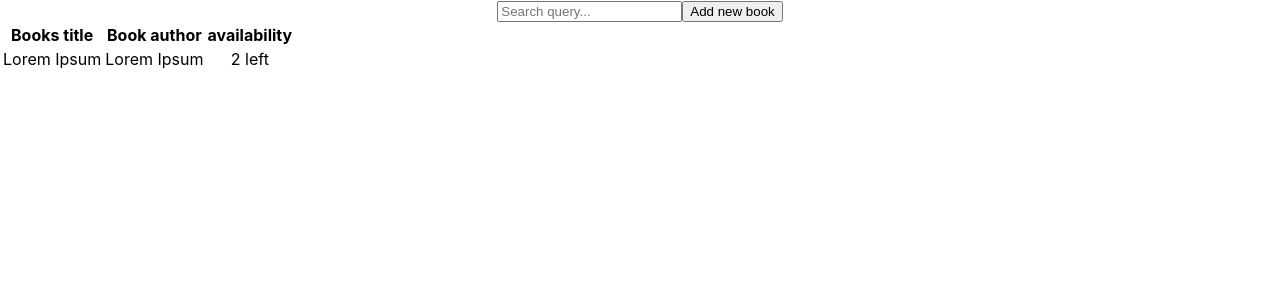
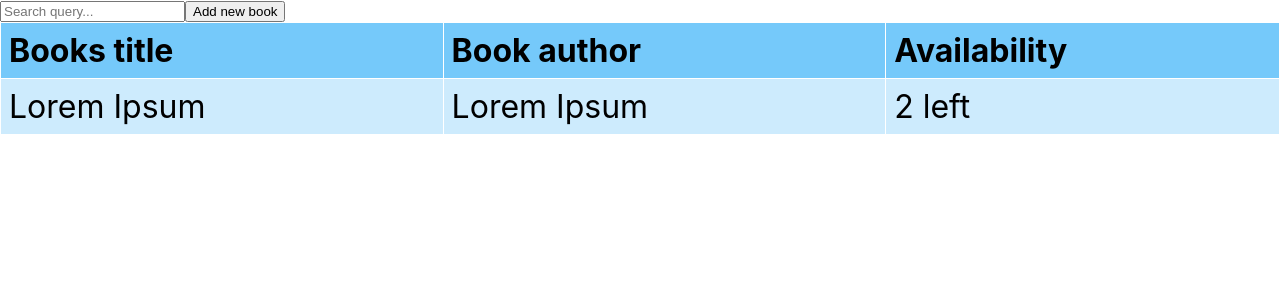
Before and after one commit to Nemkunde/third-timers, a React (Create React App) app: page / in a window 1280 px wide. Shown: the top 300 px of the page. Built offline with nearby package versions, Linux system fonts and the light colour scheme.

Commit message:
minor changes

```diff
--- a/src/App.css
+++ b/src/App.css
@@ -1,38 +1,27 @@
-.App {
-  text-align: center;
+.app-container {
+  display: flex;
+  flex-direction: column;
+  gap: 10px;
+  padding: 1rem;
 }
 
-.App-logo {
-  height: 40vmin;
-  pointer-events: none;
+table {
+  border-collapse: collapse;
+  width: 100%;
 }
 
-@media (prefers-reduced-motion: no-preference) {
-  .App-logo {
-    animation: App-logo-spin infinite 20s linear;
-  }
+th,
+td {
+  border: 1px solid #ffffff;
+  text-align: left;
+  padding: 8px;
+  font-size: 32px;
 }
 
-.App-header {
-  background-color: #282c34;
-  min-height: 100vh;
-  display: flex;
-  flex-direction: column;
-  align-items: center;
-  justify-content: center;
-  font-size: calc(10px + 2vmin);
-  color: white;
+th {
+  background-color: rgb(117, 201, 250);
 }
 
-.App-link {
-  color: #61dafb;
+td {
+  background-color: rgb(205, 235, 253);
 }
-
-@keyframes App-logo-spin {
-  from {
-    transform: rotate(0deg);
-  }
-  to {
-    transform: rotate(360deg);
-  }
-}
--- a/src/pages/adminBookPage.js
+++ b/src/pages/adminBookPage.js
@@ -6,14 +6,18 @@ import React from "react";
 function adminBookPage() {
   return (
     <div className="adminBookPage-container">
-      <input type="text" placeholder="Search query..."></input>
-      <button type="submit">Add new book</button>
+      <input
+        type="text"
+        placeholder="Search query..."
+        name="searchInput"
+      ></input>
+      <button>Add new book</button>
       <table>
         <thead>
           <tr>
             <th>Books title</th>
             <th>Book author</th>
-            <th>availability</th>
+            <th>Availability</th>
           </tr>
         </thead>
         <tbody>
```
